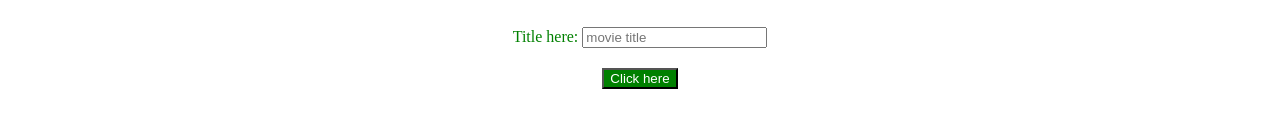
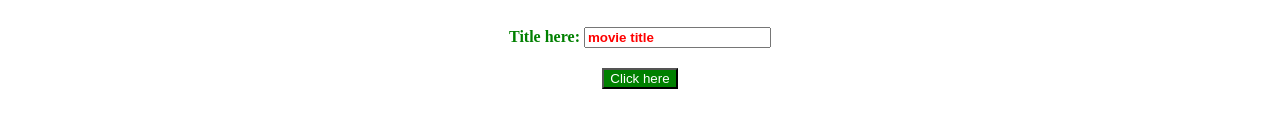
Before and after one commit to KJWilliamson/christmas-movies, a plain HTML site: page index.html in a window 1280 px wide. Shown: the part 456-573 px from the top of the page. Drawn offline with Linux system fonts and the light colour scheme.

Commit message:
make input and label bold

```diff
--- a/style.css
+++ b/style.css
@@ -3,6 +3,20 @@ body {
     background-repeat: no-repeat;
     background-size: cover;
 }
+
+::-webkit-input-placeholder {
+    font-weight: bolder;
+    color: red;
+  }
+
+  label {
+    font-weight: bolder;
+  }
+
+  input {
+    font-weight: bolder;
+  }
+
 
 h1,
 h2,
```
